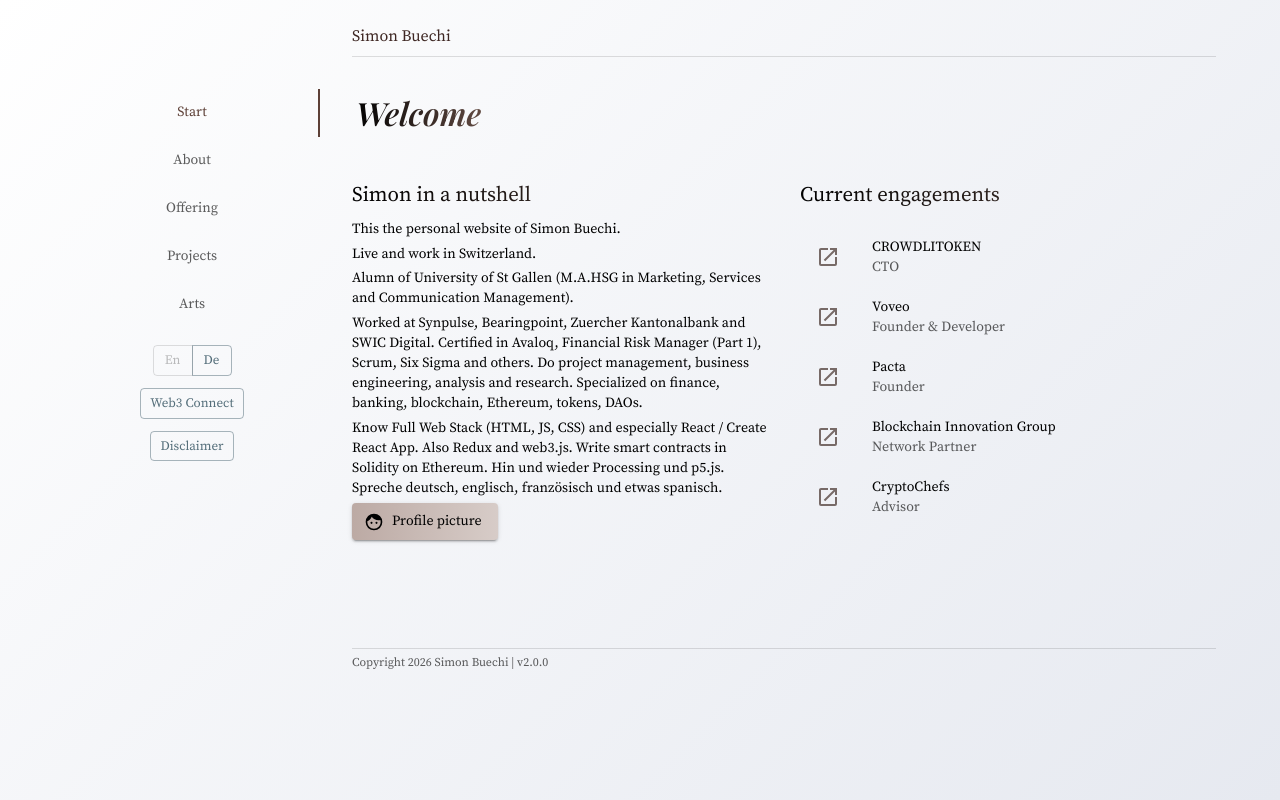
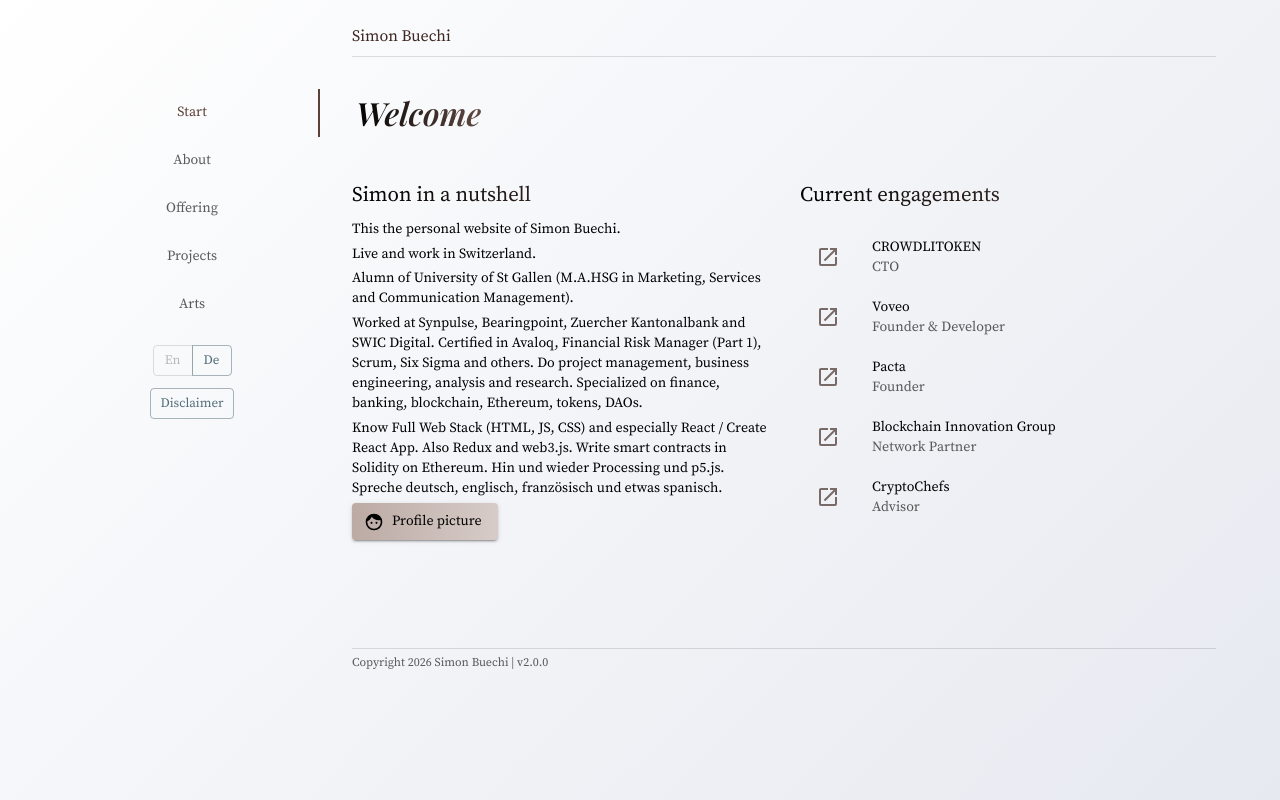
Before and after one commit to simonbuechi/simonbuechi.github.io, a React (Vite) app: page / in a window 1280 px wide. Built offline with nearby package versions, Linux system fonts and the light colour scheme.

Commit message:
remove web3 modal

```diff
--- a/src/structure/Settings.tsx
+++ b/src/structure/Settings.tsx
@@ -1,4 +1,4 @@
-import React, { useState, Suspense, lazy } from "react";
+import React, { useState } from "react";
 import { useTranslation } from "react-i18next";
 import i18n from "../i18n/i18n";
 //material-ui
@@ -10,29 +10,16 @@ import DialogContent from "@mui/material/DialogContent";
 import DialogActions from "@mui/material/DialogActions";
 import Typography from "@mui/material/Typography";
 import Box from "@mui/material/Box";
-import CircularProgress from "@mui/material/CircularProgress";
-//icons
-//import { InformationOutline, AccountBox } from "@mdi/js";
-//import Brightness6 from 'mdi-material-ui/Brightness6';
-//custom
-//const Web3 = lazy(() => import("../web3/Web3"));
 
 function Settings() {
   const { t } = useTranslation();
   const [dialogDisclaimer, setDialogDisclaimer] = useState(false);
-  const [dialogWeb3, setDialogWeb3] = useState(false);
 
   const handleDialogDisclaimerOpen = () => {
     setDialogDisclaimer(true);
   };
   const handleDialogDisclaimerClose = () => {
     setDialogDisclaimer(false);
-  };
-  const handleDialogWeb3Open = () => {
-    setDialogWeb3(true);
-  };
-  const handleDialogWeb3Close = () => {
-    setDialogWeb3(false);
   };
   const handleLangChange = (name) => (event) => {
     i18n.changeLanguage(name);
@@ -53,34 +40,12 @@ function Settings() {
         </Tooltip>
       </ButtonGroup>
       <Box mt={1}>
-        <Tooltip title="Connect to your Ethereum account">
-          <Button size="small" variant="outlined" color="secondary" onClick={handleDialogWeb3Open}>
-            Web3 Connect
-          </Button>
-        </Tooltip>
-      </Box>
-      <Box mt={1}>
         <Tooltip title="Disclaimer">
           <Button size="small" variant="outlined" color="secondary" onClick={handleDialogDisclaimerOpen}>
             Disclaimer
           </Button>
         </Tooltip>
       </Box>
-      <Dialog onClose={handleDialogWeb3Close} open={dialogWeb3} keepMounted maxWidth="lg">
-        <DialogContent>
-          <Typography variant="h2" gutterBottom>
-            Connect Wallet
-          </Typography>
-          <Suspense fallback={<CircularProgress color="primary" />}>
-            {/* <Web3 />  */}
-          </Suspense>
-        </DialogContent>
-        <DialogActions>
-          <Button onClick={handleDialogWeb3Close} variant="contained" color="primary">
-            {t("base.close")}
-          </Button>
-        </DialogActions>
-      </Dialog>
       <Dialog onClose={handleDialogDisclaimerClose} aria-labelledby="dialogDisclaimer" open={dialogDisclaimer}>
         <DialogContent>
           <Typography variant="h2" gutterBottom>
```
